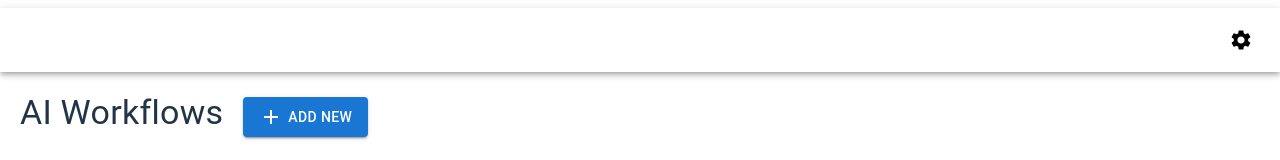
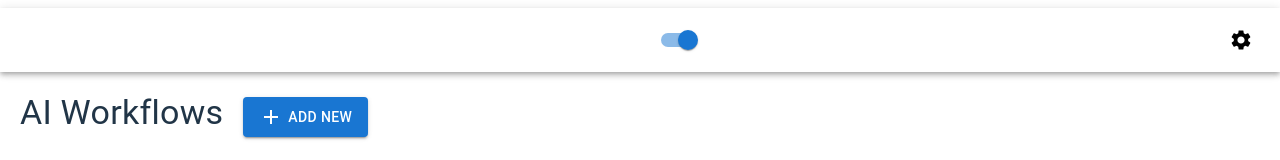
Before and after one commit to mesh05/workflow-app, a React (Vite) app: page / in a window 1280 px wide. Shown: the top 160 px of the page. Built offline with nearby package versions, Linux system fonts and the light colour scheme.

Commit message:
Added the toggle button for themes

```diff
--- a/src/components/Navbar.tsx
+++ b/src/components/Navbar.tsx
@@ -12,7 +12,9 @@ import MenuItem from "@mui/material/MenuItem";
 import ArrowBackIosNewIcon from "@mui/icons-material/ArrowBackIosNew";
 import { Link, useLocation } from "react-router-dom";
 import SaveIcon from "@mui/icons-material/Save";
-
+import FormGroup from '@mui/material/FormGroup';
+import FormControlLabel from '@mui/material/FormControlLabel';
+import Switch from '@mui/material/Switch';
 const settings = ["Import", "Export"];
 
 export default function Navbar() {
@@ -57,6 +59,9 @@ export default function Navbar() {
                 SuperChatAI
               </Typography>
             </Link>
+            <FormGroup>
+            <FormControlLabel control={<Switch defaultChecked />} label="Dark" />
+            </FormGroup>
 
             <Box sx={{ flexGrow: 0 }}>
               <Tooltip title="Open settings">
```
